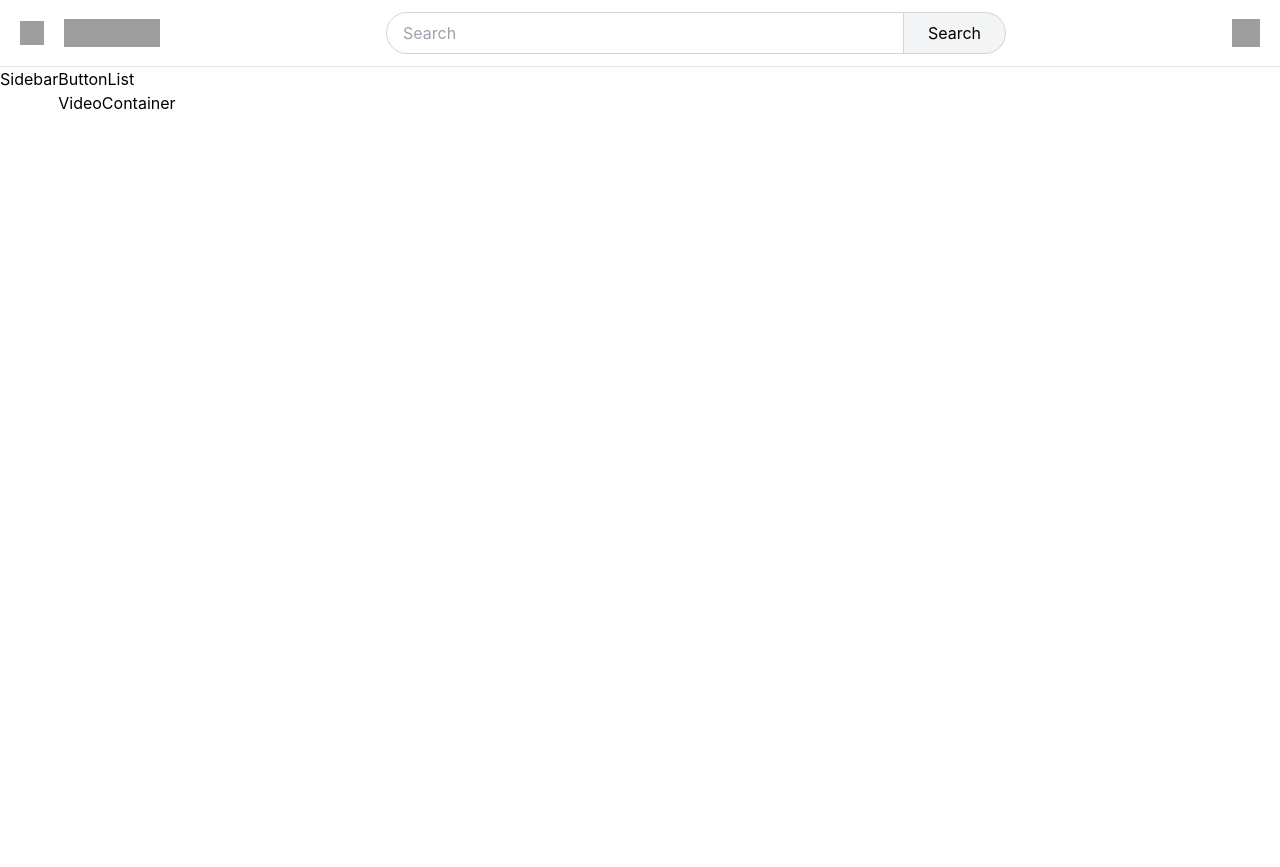
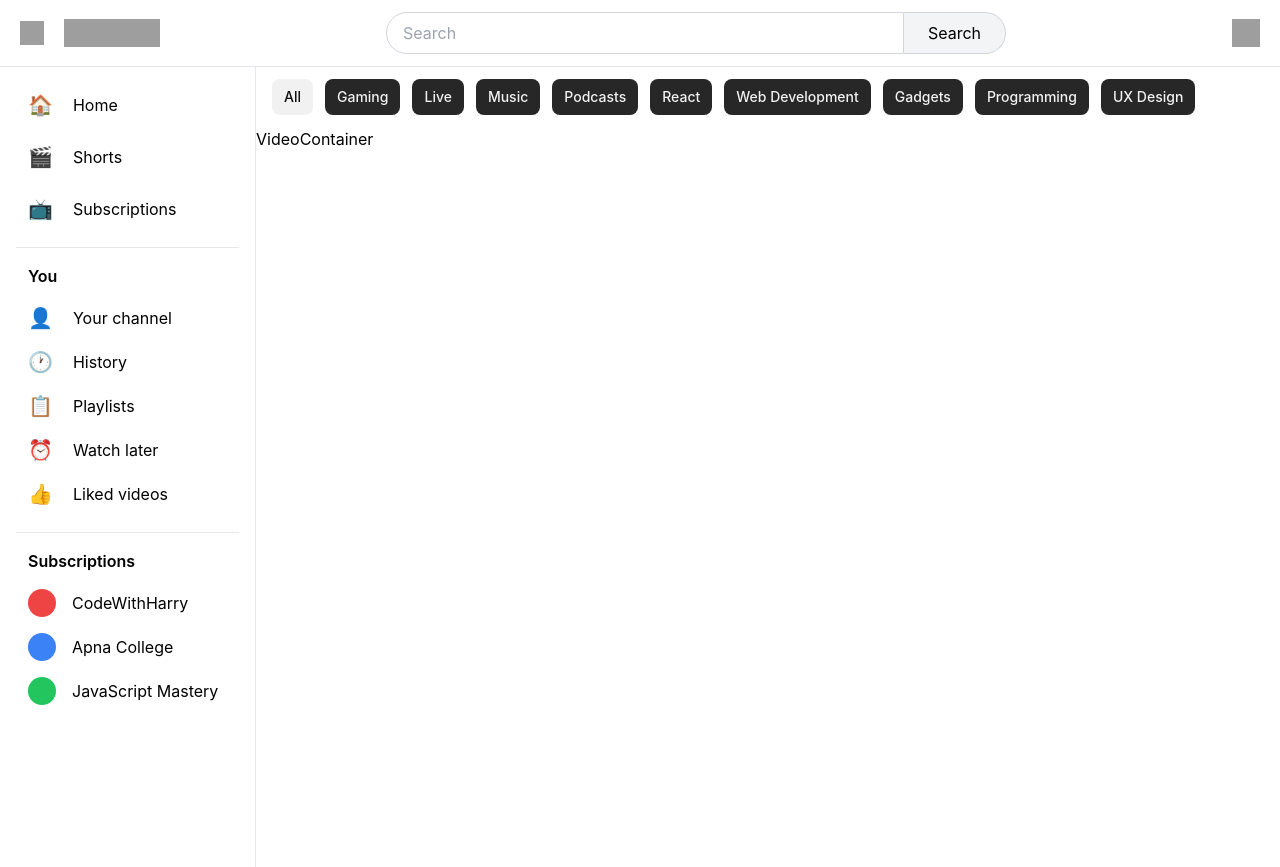
Before and after one commit to Bhuppi8/my-youtube, a React (Create React App) app: page / in a window 1280 px wide. Before the commit the page ends 800 px from the top, so only its background shows below. Built offline with nearby package versions, Linux system fonts and the light colour scheme; grey boxes are pictures that could not be loaded.

Commit message:
Added redux store to sidebar component

```diff
--- a/package.json
+++ b/package.json
@@ -3,12 +3,14 @@
   "version": "0.1.0",
   "private": true,
   "dependencies": {
+    "@reduxjs/toolkit": "^2.12.0",
     "@testing-library/dom": "^10.4.1",
     "@testing-library/jest-dom": "^6.9.1",
     "@testing-library/react": "^16.3.3",
     "@testing-library/user-event": "^13.5.0",
     "react": "^19.2.8",
     "react-dom": "^19.2.8",
+    "react-redux": "^9.3.0",
     "react-scripts": "5.0.1",
     "web-vitals": "^2.1.4"
   },
--- a/src/App.js
+++ b/src/App.js
@@ -1,13 +1,17 @@
+import { Provider } from 'react-redux';
 import './App.css';
 import Body from './components/Body';
 import Head from './components/Head';
+import store from './utils/store';
 
 function App() {
   return (
-    <div>
-      <Head />
-      <Body />
-    </div>
+    <Provider store={store}>
+      <div>
+        <Head />
+        <Body />
+      </div>
+    </Provider>
   );
 }
 
--- a/src/components/ButtonList.js
+++ b/src/components/ButtonList.js
@@ -1,8 +1,29 @@
-import React from 'react'
+import React, { useState } from 'react'
 
+const categories = [
+'All', 'Gaming', 'Live', 'Music', 'Podcasts', 'React', 'Web Development', 'Gadgets', 'Programming', 'UX Design'
+]
 const ButtonList = () => {
+  const [activeCategory, setActiveCategory] = useState('All')
+
   return (
-    <div>ButtonList</div>
+    <div className="flex overflow-x-auto gap-3 px-4 py-3 whitespace-nowrap scrollbar-none">
+        {
+            categories.map((category) => (
+                <button
+                    key={category}
+                    onClick={()=> setActiveCategory(category)}
+                    className={`px-3 py-2 rounded-lg text-sm font-medium transition-colors cursor-pointer ${
+                        activeCategory === category
+                        ? 'bg-[#f1f1f1] text-[#0f0f0f]'
+                        : 'bg-[#272727] text-[#f1f1f1] hover:bg-[#3f3f3f]'
+                    }`}
+                >
+                    {category}
+                </button>
+            ))
+        }
+    </div>
   )
 }
 
--- a/src/components/Head.js
+++ b/src/components/Head.js
@@ -1,6 +1,13 @@
 import React from 'react'
+import { useDispatch } from 'react-redux'
+import { togglemenu } from '../utils/appSlice';
 
 const Head = () => {
+
+  const dispatch = useDispatch();
+  const toggleMenuHandler = () => {
+    dispatch(togglemenu());
+  }
   return (
     <div>
         <header className="flex items-center justify-between px-5 py-3 border-b border-gray-200">
@@ -10,9 +17,10 @@ const Head = () => {
 
                 {/* Menu */}
                 <img
+                onClick={() => toggleMenuHandler()}
                 src="https://cdn.jsdelivr.net/npm/@fortawesome/fontawesome-free@6.7.2/svgs/solid/bars.svg"
                 alt="menu"
-                className="w-6 h-6"
+                className="w-6 h-6 cursor-pointer"
                 />
 
                 {/* YouTube Logo */}
--- a/src/components/Sidebar.js
+++ b/src/components/Sidebar.js
@@ -1,9 +1,106 @@
-import React from 'react'
+import React from "react";
+import { useSelector } from "react-redux";
 
 const Sidebar = () => {
+
+  const isMenuOpen = useSelector(store => store.app.isMenuOpen)
+
+  //Early Return pattern
+  if(!isMenuOpen) return null;
+
   return (
-    <div>Sidebar</div>
-  )
-}
+    <aside className="w-64 h-screen border-r border-gray-200 px-4 py-4">
 
-export default Sidebar
+      {/* Main Menu */}
+      <div className="space-y-2">
+
+        {/* Home */}
+        <div className="flex items-center gap-5 px-3 py-2 rounded-lg hover:bg-gray-100 cursor-pointer">
+          <span className="text-xl">🏠</span>
+          <span>Home</span>
+        </div>
+
+        {/* Shorts */}
+        <div className="flex items-center gap-5 px-3 py-2 rounded-lg hover:bg-gray-100 cursor-pointer">
+          <span className="text-xl">🎬</span>
+          <span>Shorts</span>
+        </div>
+
+        {/* Subscriptions */}
+        <div className="flex items-center gap-5 px-3 py-2 rounded-lg hover:bg-gray-100 cursor-pointer">
+          <span className="text-xl">📺</span>
+          <span>Subscriptions</span>
+        </div>
+
+      </div>
+
+
+      {/* You Section */}
+      <div className="border-t border-gray-200 mt-4 pt-4">
+
+        <h2 className="font-semibold px-3 mb-2">
+          You
+        </h2>
+
+        {/* Your Channel */}
+        <div className="flex items-center gap-5 px-3 py-2 rounded-lg hover:bg-gray-100 cursor-pointer">
+          <span className="text-xl">👤</span>
+          <span>Your channel</span>
+        </div>
+
+        {/* History */}
+        <div className="flex items-center gap-5 px-3 py-2 rounded-lg hover:bg-gray-100 cursor-pointer">
+          <span className="text-xl">🕐</span>
+          <span>History</span>
+        </div>
+
+        {/* Playlists */}
+        <div className="flex items-center gap-5 px-3 py-2 rounded-lg hover:bg-gray-100 cursor-pointer">
+          <span className="text-xl">📋</span>
+          <span>Playlists</span>
+        </div>
+
+        {/* Watch Later */}
+        <div className="flex items-center gap-5 px-3 py-2 rounded-lg hover:bg-gray-100 cursor-pointer">
+          <span className="text-xl">⏰</span>
+          <span>Watch later</span>
+        </div>
+
+        {/* Liked Videos */}
+        <div className="flex items-center gap-5 px-3 py-2 rounded-lg hover:bg-gray-100 cursor-pointer">
+          <span className="text-xl">👍</span>
+          <span>Liked videos</span>
+        </div>
+
+      </div>
+
+
+      {/* Subscriptions */}
+      <div className="border-t border-gray-200 mt-4 pt-4">
+
+        <h2 className="font-semibold px-3 mb-2">
+          Subscriptions
+        </h2>
+
+        <div className="flex items-center gap-4 px-3 py-2 rounded-lg hover:bg-gray-100 cursor-pointer">
+          <div className="w-7 h-7 rounded-full bg-red-500"></div>
+          <span>CodeWithHarry</span>
+        </div>
+
+        <div className="flex items-center gap-4 px-3 py-2 rounded-lg hover:bg-gray-100 cursor-pointer">
+          <div className="w-7 h-7 rounded-full bg-blue-500"></div>
+          <span>Apna College</span>
+        </div>
+
+        <div className="flex items-center gap-4 px-3 py-2 rounded-lg hover:bg-gray-100 cursor-pointer">
+          <div className="w-7 h-7 rounded-full bg-green-500"></div>
+          <span>JavaScript Mastery</span>
+        </div>
+
+      </div>
+
+    </aside>
+  );
+};
+
+export default Sidebar;
--- /dev/null
+++ b/src/utils/appSlice.js
@@ -0,0 +1,16 @@
+import { createSlice } from "@reduxjs/toolkit";
+
+const appSlice = createSlice({
+    name : "app",
+    initialState: {
+        isMenuOpen: true,
+    },
+    reducers: {
+        togglemenu: (state) =>{
+            state.isMenuOpen = !state.isMenuOpen
+        },
+    },
+})
+
+export const { togglemenu } = appSlice.actions;
+export default appSlice.reducer;
--- /dev/null
+++ b/src/utils/store.js
@@ -0,0 +1,10 @@
+import { configureStore } from "@reduxjs/toolkit";
+import appSlice from './appSlice'
+
+const store = configureStore({
+    reducer: {
+        app: appSlice,
+    },
+})
+
+export default store
```
Also changed, not shown: 1 other file (tests, documents, lock files or other folders).
